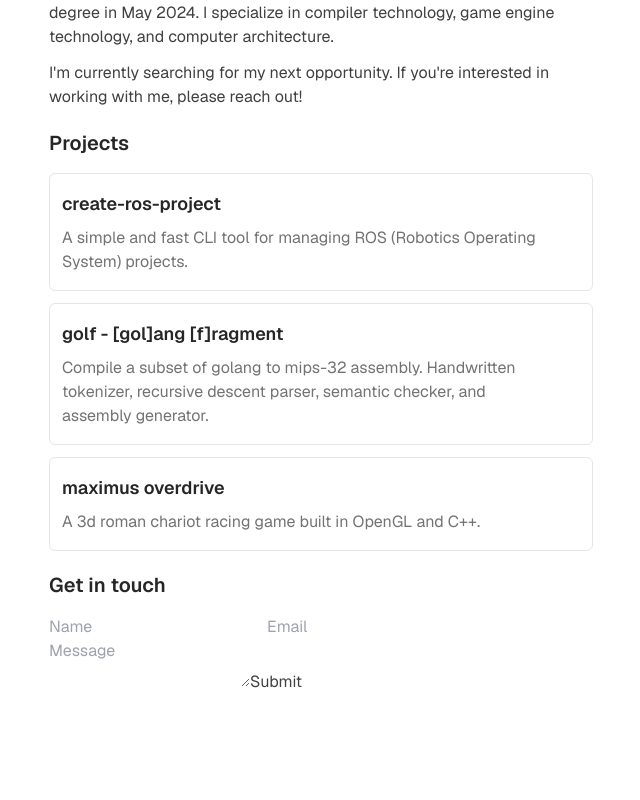
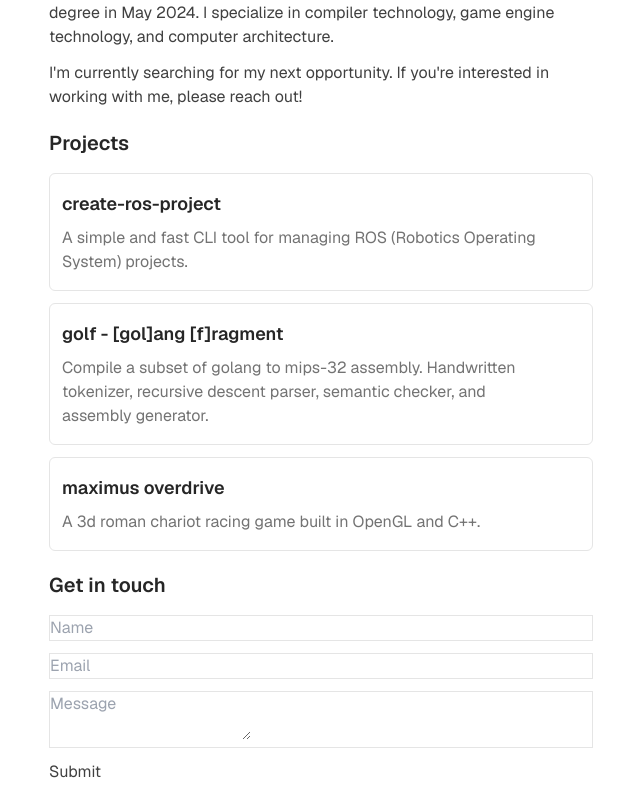
Before and after one commit to beaumccartney/personal-website-old, a Next.js app: page / in a window 1280 px wide. Shown: the part 209-1009 px from the top of the page, without its empty margins (319-959 px from the left). Before the commit the page ends 919 px from the top, so only its background shows below. Built offline with nearby package versions, Linux system fonts and the light colour scheme.

Commit message:
put form things in divs

```diff
--- a/src/app/web3form.tsx
+++ b/src/app/web3form.tsx
@@ -6,13 +6,25 @@ import submitForm from "./submitForm";
 export default function Web3Form() {
   const [result, formAction] = useFormState(submitForm, null);
 
+  // TODO: factor out border styles from the project cards to these too
+  // ...@apply?
   return (
     <>
       <form action={formAction}>
-        <input placeholder="Name" type="text" name="name" required />
-        <input placeholder="Email" type="email" name="email" required />
-        <textarea placeholder="Message" name="message" required></textarea>
-        <button type="submit">Submit</button>
+        <div className="section-items">
+          <div className="border border-neutral-200 placeholder:text-neutral-500">
+            <input placeholder="Name" type="text" name="name" required />
+          </div>
+          <div className="border border-neutral-200 placeholder:text-neutral-500">
+            <input placeholder="Email" type="email" name="email" required />
+          </div>
+          <div className="border border-neutral-200 placeholder:text-neutral-500">
+            <textarea placeholder="Message" name="message" required></textarea>
+          </div>
+          <div>
+            <button type="submit">Submit</button>
+          </div>
+        </div>
       </form>
       <span>{result?.message}</span>
     </>
```
